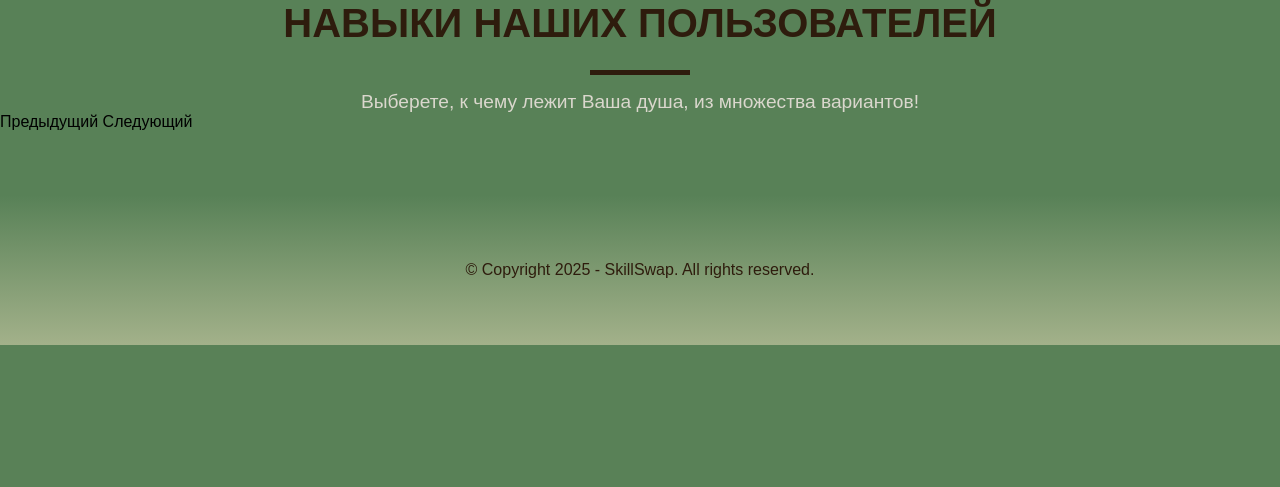
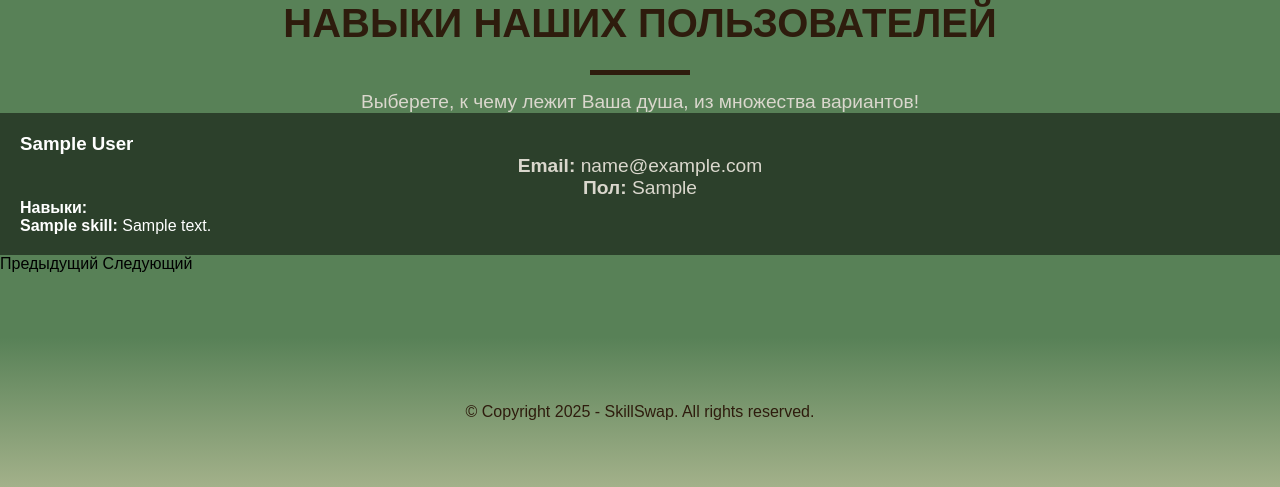
Before and after one commit to dextrinne/web-backend, a PHP site: page / in a window 1280 px wide. Shown: the part 1990-2477 px from the top of the page. Before the commit the page ends 2335 px from the top, so only its background shows below. Run offline with PHP 8.4, Linux system fonts and the light colour scheme; tables that the repository leaves empty or names only in its code hold one stand-in row (values such as "Sample post"); data that the repository does not hold is empty; some libraries are stand-ins or nearby versions.

Commit message:
Update index.php

```diff
--- a/skillswap/index.php
+++ b/skillswap/index.php
@@ -1,5 +1,29 @@
 <?
 session_start();
+include('./includes/db.php'); // Подключение к БД
+include('./includes/functions.php'); // Подключение функций
+
+// Получаем данные всех пользователей с их навыками
+$users_with_skills = get_all_users_with_skills($conn);
+
+// Организуем данные в массив, сгруппированный по пользователям
+$users = [];
+foreach ($users_with_skills as $row) {
+    $user_key = $row['first_name'] . ' ' . $row['last_name'] . ' (' . $row['email'] . ')'; // Уникальный ключ для каждого пользователя
+    if (!isset($users[$user_key])) {
+        $users[$user_key] = [
+            'first_name' => $row['first_name'],
+            'last_name' => $row['last_name'],
+            'email' => $row['email'],
+            'gender' => $row['gender'],
+            'skills' => []
+        ];
+    }
+    $users[$user_key]['skills'][] = [
+        'skill_name' => $row['skill_name'],
+        'skill_description' => $row['skill_description']
+    ];
+}
 ?>
 <!DOCTYPE html>
 <html lang="ru">
```
